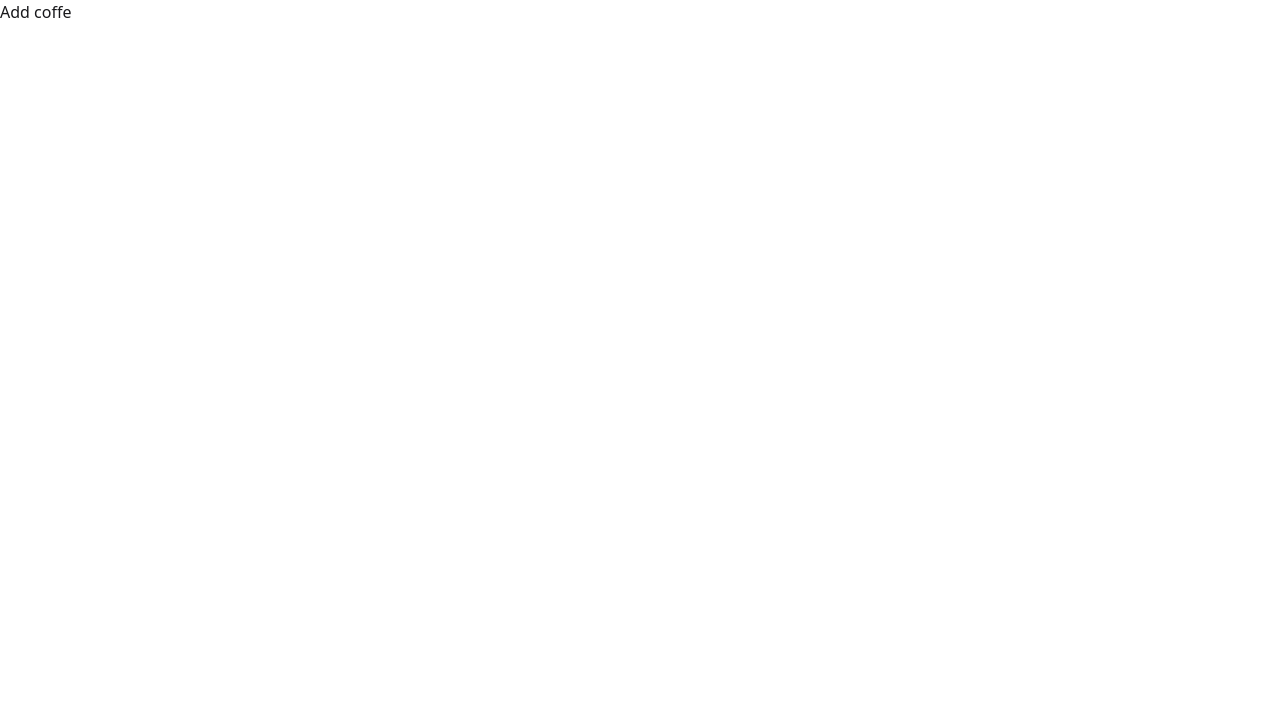
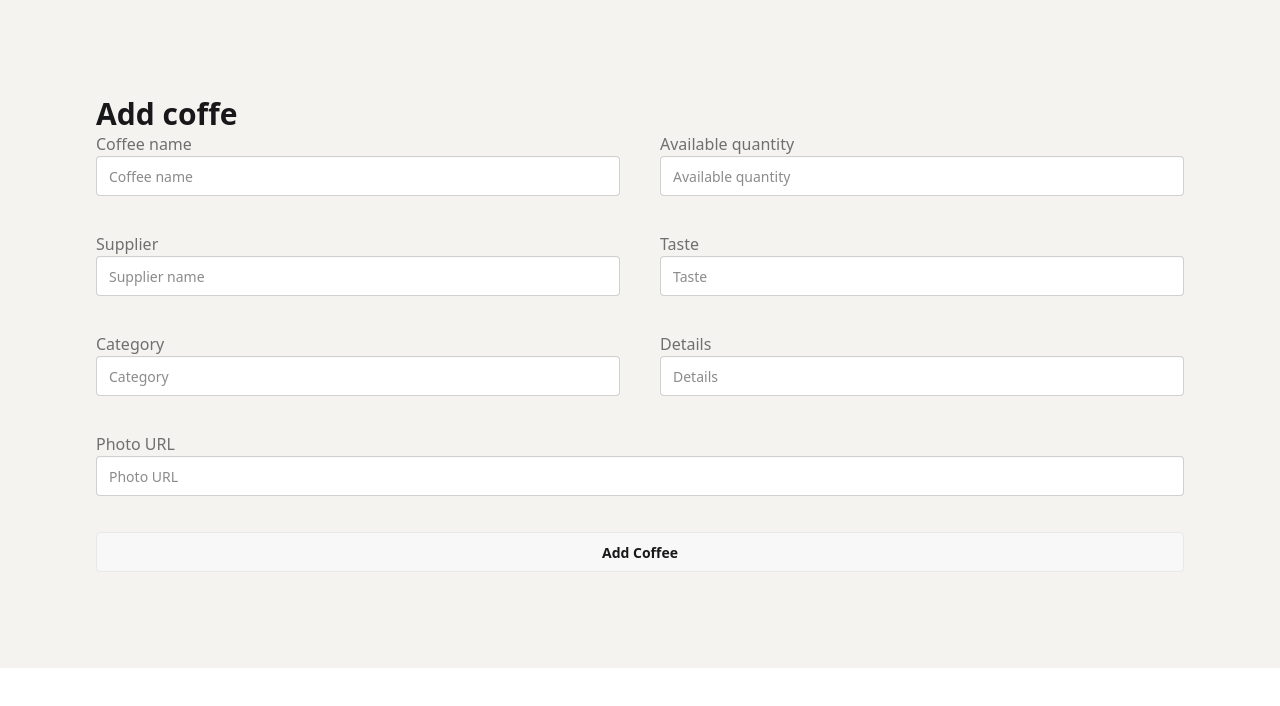
Before and after one commit to CoderTahmid/Espresso-Emporium, a React (Vite) app in the folder client/: page /addCoffee in a window 1280 px wide. Shown: the top 706 px of the page. Built offline with nearby package versions, Linux system fonts and the light colour scheme.

Commit message:
add coffee form done

```diff
--- a/client/src/components/AddCoffee.jsx
+++ b/client/src/components/AddCoffee.jsx
@@ -1,9 +1,86 @@
 const AddCoffee = () => {
     return (
-        <div>
-            <h2>Add coffe</h2>
-        </div>
-    );
+		<div className="bg-[#F4F3F0] p-24">
+			<h2 className="text-3xl font-extrabold">Add coffe</h2>
+			<form className="space-y-9">
+				{/* Form name and quantity row */}
+				<div className="md:flex gap-10">
+					<div className="form-control md:w-1/2">
+						<label className="label">
+							<span className="label-text">Coffee name</span>
+						</label>
+						<label className="input-group">
+							<input type="text" name="name" id="" placeholder="Coffee name" className="input input-bordered w-full" />
+						</label>
+					</div>
+
+					<div className="form-control md:w-1/2">
+						<label className="label">
+							<span className="label-text">Available quantity</span>
+						</label>
+						<label className="input-group">
+							<input type="text" name="quantity" id="" placeholder="Available quantity" className="input input-bordered w-full" />
+						</label>
+					</div>
+				</div>
+
+				{/* Form supplier and taste row */}
+				<div className="md:flex gap-10">
+					<div className="form-control md:w-1/2">
+						<label className="label">
+							<span className="label-text">Supplier</span>
+						</label>
+						<label className="input-group">
+							<input type="text" name="supplier" id="" placeholder="Supplier name" className="input input-bordered w-full" />
+						</label>
+					</div>
+
+					<div className="form-control md:w-1/2">
+						<label className="label">
+							<span className="label-text">Taste</span>
+						</label>
+						<label className="input-group">
+							<input type="text" name="taste" id="" placeholder="Taste" className="input input-bordered w-full" />
+						</label>
+					</div>
+				</div>
+
+				{/* Form category and details row */}
+				<div className="md:flex gap-10">
+					<div className="form-control md:w-1/2">
+						<label className="label">
+							<span className="label-text">Category</span>
+						</label>
+						<label className="input-group">
+							<input type="text" name="category" id="" placeholder="Category" className="input input-bordered w-full" />
+						</label>
+					</div>
+
+					<div className="form-control md:w-1/2">
+						<label className="label">
+							<span className="label-text">Details</span>
+						</label>
+						<label className="input-group">
+							<input type="text" name="details" id="" placeholder="Details" className="input input-bordered w-full" />
+						</label>
+					</div>
+				</div>
+
+				{/* Form photo URL row */}
+				<div className=" gap-10">
+					<div className="form-control w-full">
+						<label className="label">
+							<span className="label-text">Photo URL</span>
+						</label>
+						<label className="input-group">
+							<input type="text" name="photo" id="" placeholder="Photo URL" className="input input-bordered w-full" />
+						</label>
+					</div>
+				</div>
+                <input type="submit" value="Add Coffee" className="btn btn-block"/>
+			</form>
+		</div>
+	);
 };
 
 export default AddCoffee;
--- a/client/src/main.jsx
+++ b/client/src/main.jsx
@@ -12,12 +12,12 @@
 		element: <App></App>,
 	},
   {
-    path: "addCoffee",
+    path: "/addCoffee",
     element: <AddCoffee></AddCoffee>
 
   },
   {
-    path: "updateCoffe",
+    path: "/updateCoffe",
     element: <UpdateCoffee></UpdateCoffee>
   }
 ]);
```
